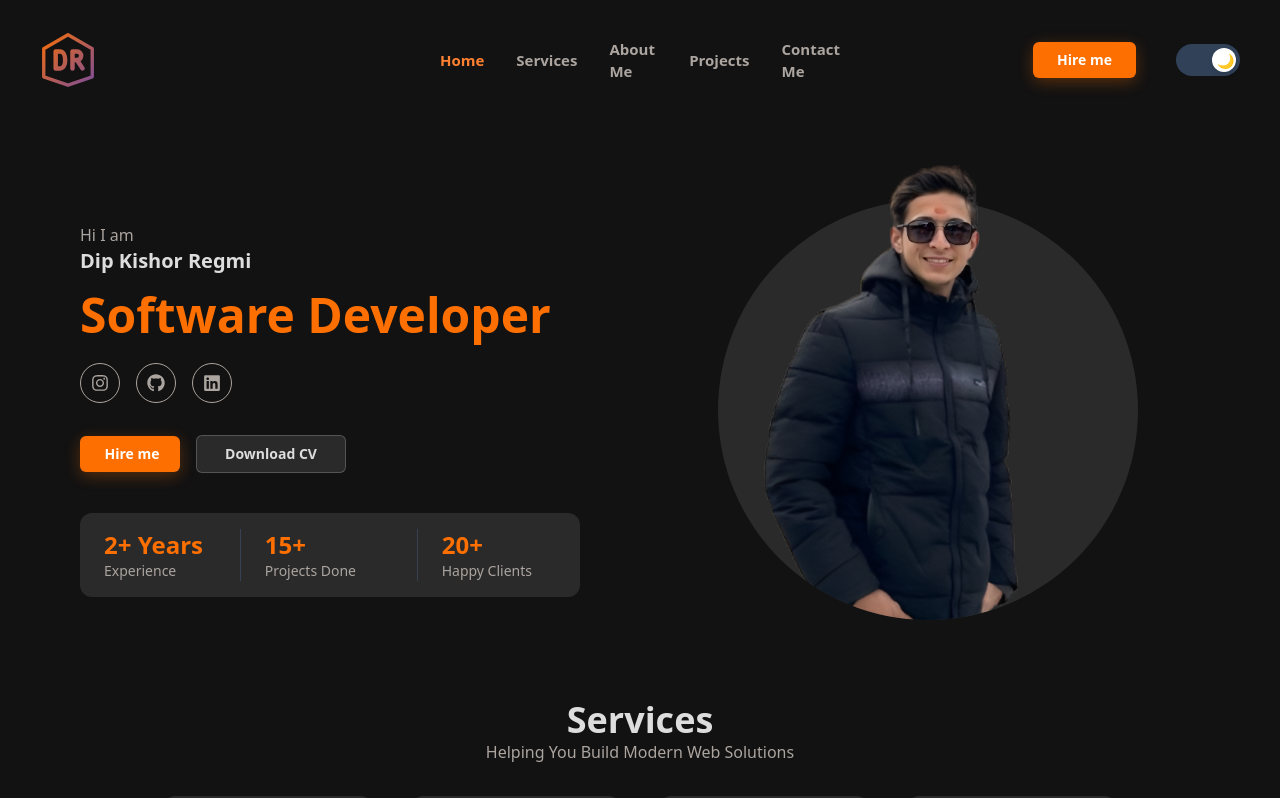
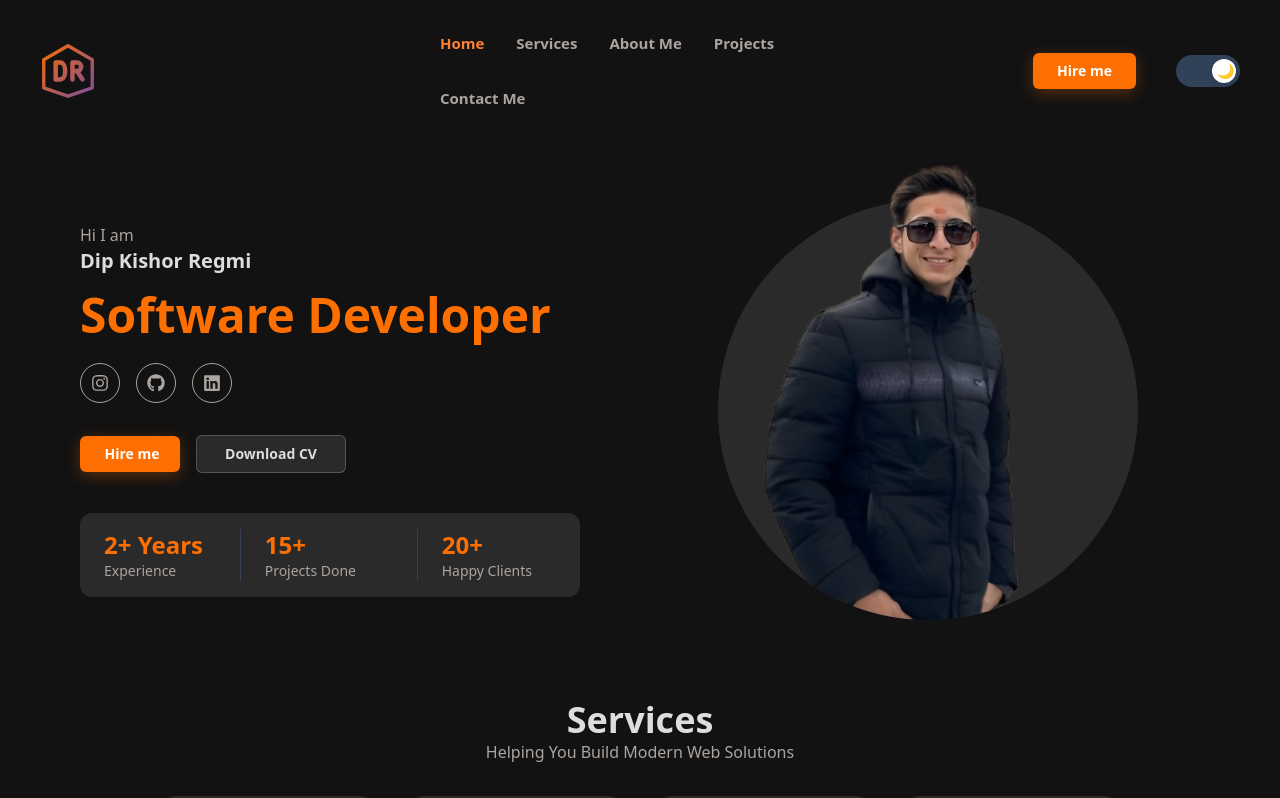
Before and after one commit to Dip-Kishor/my_portfolio, a Next.js app: page / in a window 1280 px wide. Shown: the top 798 px of the page. Built offline with nearby package versions, Linux system fonts and the light colour scheme.

Commit message:
Minor changes in navbar - added flex-wrap

```diff
--- a/src/components/layout/Navbar.tsx
+++ b/src/components/layout/Navbar.tsx
@@ -134,9 +134,9 @@ const Navbar = () => {
                         <Logo className='w-14 h-14 font-bold' />
                     </div>
                     <div className="justify-self-center">
-                        <ul className='flex gap-8 items-center'>
+                        <ul className='flex gap-8 flex-wrap items-center'>
                             {navLinks.map((navLink, index) => (
-                                <li key={index} className='text-[15px] font-bold'>
+                                <li key={index} className='text-[15px] whitespace-nowrap font-bold'>
                                     <Link
                                         href={navLink.href}
                                         className={`
```
